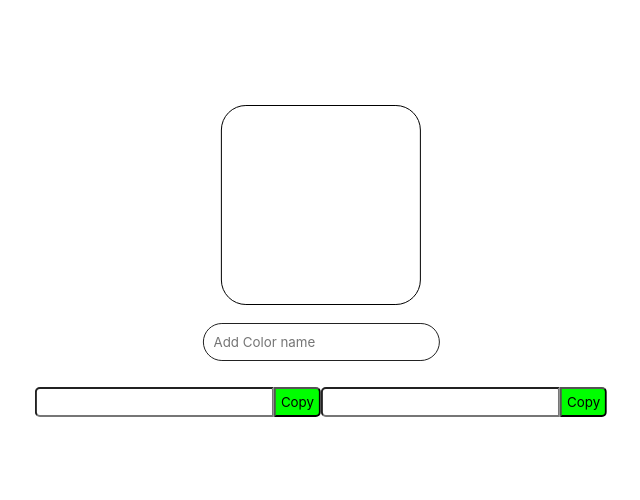
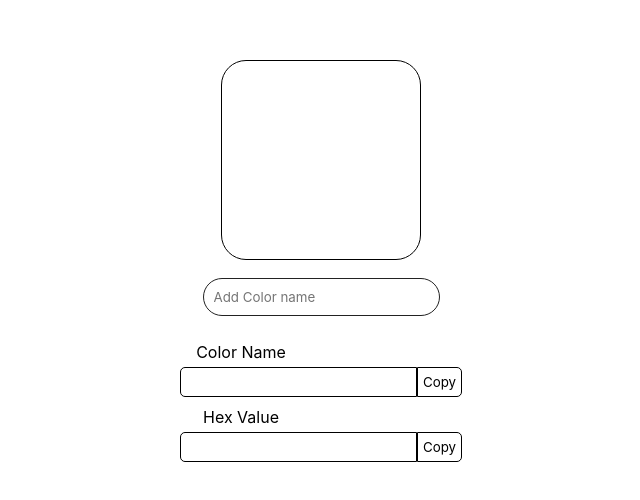
Before and after one commit to ptech12/show-my-color, a React (Create React App) app: page / in a window 1280 px wide. Shown: the part 130-630 px from the top of the page, without its empty margins (319-959 px from the left). Built offline with nearby package versions, Linux system fonts and the light colour scheme; the HTML template or start-up script is replaced by a standard one.

Commit message:
output box sttyling

```diff
--- a/src/ColorOutput.js
+++ b/src/ColorOutput.js
@@ -3,27 +3,39 @@ import React from "react";
 const ColorOutput = ({ color, hexValue }) => {
   return (
     <div className="color-output">
-      <input
-        type="text"
-        name="color"
-        id="color"
-        value={color ? color : ""}
-      />
-      <button className="color copy-btn">
-        Copy
-      </button>
+      <label
+        style={{
+          display: "block",
+          position: "relative",
+          right: "80px",
+          marginBottom: '5px'
+        }}
+        htmlFor="color"
+      >
+        Color Name
+      </label>
+
+      <input type="text" name="color" id="color" value={color ? color : ""} />
+      <button className="color copy-btn">Copy</button>
+      <label
+        style={{
+          display: "block",
+          position: "relative",
+          right: "80px",
+          marginBottom: '5px'
+        }}
+        htmlFor="color"
+      >
+        Hex Value
+      </label>
 
       <input
         type="text"
         name="hex"
         id="hex"
-        value={hexValue ? hexValue : ""}
-        />
+        value={hexValue ? hexValue : ""} />
 
-        <button className="hex copy-btn">
-          Copy
-        </button>
-
+      <button className="hex copy-btn">Copy</button>
     </div>
   );
 };
--- a/src/index.css
+++ b/src/index.css
@@ -41,7 +41,9 @@
 
 .color-output{
   margin: 1rem;
-  display: flex;
+  /* display: flex; */
+  display: block;
+  width: 400px;
   /* flex-direction: column; */
 }
 
@@ -51,6 +53,7 @@
   border-radius: 5px 0px 0 5px;
   padding: 10px;
   /* margin: 10px 10px 10px 0 */
+  border: 1px solid black;
 }
 
 .color-output button{
@@ -58,5 +61,18 @@
   height: 30px;
   border-radius: 0px 5px 5px 0px;
   padding: 5px;
-  background-color: lime;
+  background-color: white;
+
+  /* border: 1px solid black; */
+  border: 1px solid black;
 }
+
+.color-output button:hover{
+  background-color: rgb(0, 94, 255);
+  color: white;
+}
+.color-output button:active{
+  background-color: rgb(0, 255, 30);
+  color: black;
+  box-shadow: 0 0 rgba(0, 0, 0, .7);
+}
```
